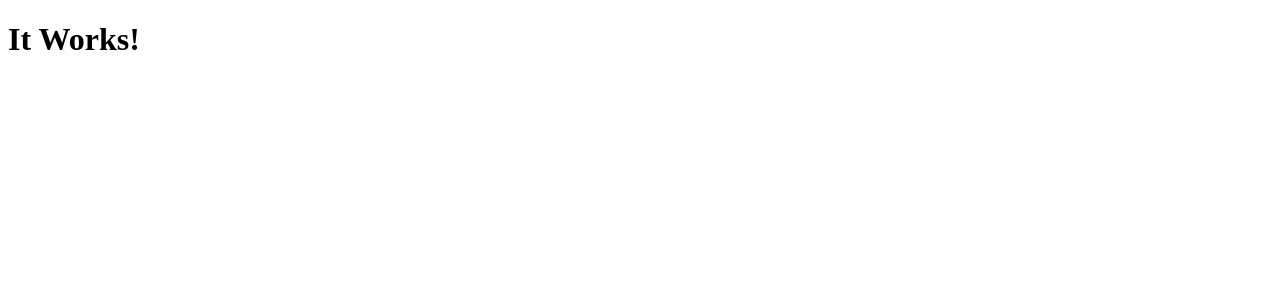
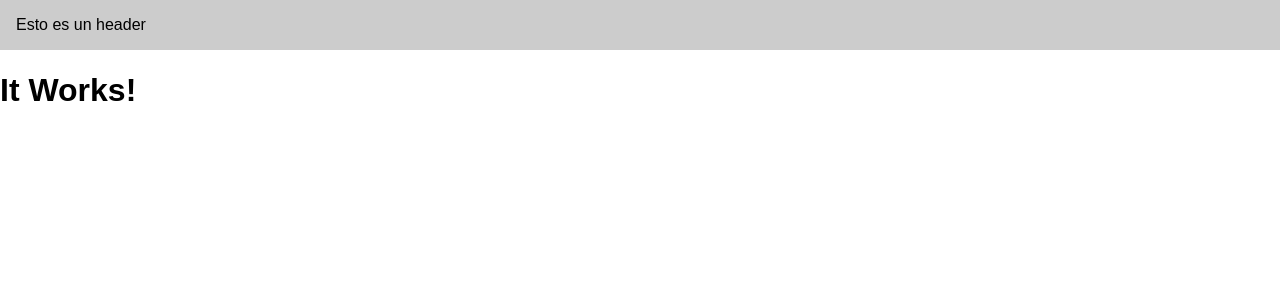
Before and after one commit to HectorMtz22/music-practice, a React (Create React App) app: page / in a window 1280 px wide. Shown: the top 300 px of the page. Built offline with nearby package versions, Linux system fonts and the light colour scheme.

Commit message:
Setup components

```diff
--- a/package.json
+++ b/package.json
@@ -3,6 +3,7 @@
   "version": "0.1.0",
   "private": true,
   "dependencies": {
+    "@material-ui/core": "^4.11.4",
     "@reach/router": "^1.3.4",
     "@testing-library/jest-dom": "^5.13.0",
     "@testing-library/react": "^11.2.7",
@@ -11,6 +12,7 @@
     "@types/node": "^12.20.14",
     "@types/react": "^17.0.9",
     "@types/react-dom": "^17.0.6",
+    "@types/styled-components": "^5.1.9",
     "react": "^17.0.2",
     "react-dom": "^17.0.2",
     "react-scripts": "4.0.3",
--- a/src/App.tsx
+++ b/src/App.tsx
@@ -1,9 +1,16 @@
+import { Fragment } from "react";
+import { Header } from "components/Header";
 import React from "react";
+import { GlobalStyles } from "styles/GlobalStyles";
 function App() {
   return (
-    <div className="App">
-      <h1>It Works!</h1>
-    </div>
+    <Fragment>
+      <GlobalStyles />
+      <div className="App">
+        <Header />
+        <h1>It Works!</h1>
+      </div>
+    </Fragment>
   );
 }
 
--- /dev/null
+++ b/src/components/Header/index.tsx
@@ -0,0 +1,5 @@
+import { HeaderLayout } from "./styles";
+
+export const Header = () => {
+  return <HeaderLayout>Esto es un header</HeaderLayout>;
+};
--- /dev/null
+++ b/src/components/Header/styles.ts
@@ -0,0 +1,6 @@
+import styled from "styled-components";
+
+export const HeaderLayout = styled.header`
+  padding: 1rem;
+  background-color: #ccc;
+`;
--- /dev/null
+++ b/src/styles/GlobalStyles.tsx
@@ -0,0 +1,317 @@
+import { createGlobalStyle } from "styled-components";
+
+export const GlobalStyles = createGlobalStyle`
+html {
+  font-family: sans-serif; /* 1 */
+  line-height: 1.15; /* 2 */
+  -ms-text-size-adjust: 100%; /* 3 */
+  -webkit-text-size-adjust: 100%; /* 3 */
+}
+
+/* Sections
+   ========================================================================== */
+
+/**
+ * Remove the margin in all browsers (opinionated).
+ */
+
+body {
+  margin: 0;
+}
+
+/**
+ * Add the correct display in IE 9-.
+ */
+
+article,
+aside,
+footer,
+header,
+nav,
+section {
+  display: block;
+}
+
+h1 {
+  font-size: 2em;
+  margin: 0.67em 0;
+}
+
+/* Grouping content
+   ========================================================================== */
+
+/**
+ * Add the correct display in IE 9-.
+ * 1. Add the correct display in IE.
+ */
+
+figcaption,
+figure,
+main { /* 1 */
+  display: block;
+}
+
+/**
+ * Add the correct margin in IE 8.
+ */
+
+figure {
+  margin: 1em 40px;
+}
+
+/**
+ * 1. Add the correct box sizing in Firefox.
+ * 2. Show the overflow in Edge and IE.
+ */
+
+hr {
+  box-sizing: content-box; /* 1 */
+  height: 0; /* 1 */
+  overflow: visible; /* 2 */
+}
+
+
+pre {
+  font-family: monospace, monospace; /* 1 */
+  font-size: 1em; /* 2 */
+}
+
+a {
+  background-color: transparent; /* 1 */
+  -webkit-text-decoration-skip: objects; /* 2 */
+}
+
+a:active,
+a:hover {
+  outline-width: 0;
+}
+
+abbr[title] {
+  border-bottom: none; /* 1 */
+  text-decoration: underline; /* 2 */
+  text-decoration: underline dotted; /* 2 */
+}
+
+b,
+strong {
+  font-weight: inherit;
+}
+
+/**
+ * Add the correct font weight in Chrome, Edge, and Safari.
+ */
+
+b,
+strong {
+  font-weight: bolder;
+}
+
+code,
+kbd,
+samp {
+  font-family: monospace, monospace; /* 1 */
+  font-size: 1em; /* 2 */
+}
+
+dfn {
+  font-style: italic;
+}
+
+mark {
+  background-color: #ff0;
+  color: #000;
+}
+
+small {
+  font-size: 80%;
+}
+
+sub,
+sup {
+  font-size: 75%;
+  line-height: 0;
+  position: relative;
+  vertical-align: baseline;
+}
+
+sub {
+  bottom: -0.25em;
+}
+
+sup {
+  top: -0.5em;
+}
+
+audio,
+video {
+  display: inline-block;
+}
+
+audio:not([controls]) {
+  display: none;
+  height: 0;
+}
+
+img {
+  border-style: none;
+}
+
+svg:not(:root) {
+  overflow: hidden;
+}
+
+button,
+input,
+optgroup,
+select,
+textarea {
+  font-family: sans-serif; /* 1 */
+  font-size: 100%; /* 1 */
+  line-height: 1.15; /* 1 */
+  margin: 0; /* 2 */
+}
+
+/**
+ * Show the overflow in IE.
+ * 1. Show the overflow in Edge.
+ */
+
+button,
+input { /* 1 */
+  overflow: visible;
+}
+
+/**
+ * Remove the inheritance of text transform in Edge, Firefox, and IE.
+ * 1. Remove the inheritance of text transform in Firefox.
+ */
+
+button,
+select { /* 1 */
+  text-transform: none;
+}
+
+button,
+html [type="button"], /* 1 */
+[type="reset"],
+[type="submit"] {
+  -webkit-appearance: button; /* 2 */
+}
+
+button::-moz-focus-inner,
+[type="button"]::-moz-focus-inner,
+[type="reset"]::-moz-focus-inner,
+[type="submit"]::-moz-focus-inner {
+  border-style: none;
+  padding: 0;
+}
+
+button:-moz-focusring,
+[type="button"]:-moz-focusring,
+[type="reset"]:-moz-focusring,
+[type="submit"]:-moz-focusring {
+  outline: 1px dotted ButtonText;
+}
+
+fieldset {
+  border: 1px solid #c0c0c0;
+  margin: 0 2px;
+  padding: 0.35em 0.625em 0.75em;
+}
+
+legend {
+  box-sizing: border-box; /* 1 */
+  color: inherit; /* 2 */
+  display: table; /* 1 */
+  max-width: 100%; /* 1 */
+  padding: 0; /* 3 */
+  white-space: normal; /* 1 */
+}
+
+progress {
+  display: inline-block; /* 1 */
+  vertical-align: baseline; /* 2 */
+}
+
+textarea {
+  overflow: auto;
+}
+
+[type="checkbox"],
+[type="radio"] {
+  box-sizing: border-box; /* 1 */
+  padding: 0; /* 2 */
+}
+
+[type="number"]::-webkit-inner-spin-button,
+[type="number"]::-webkit-outer-spin-button {
+  height: auto;
+}
+
+[type="search"] {
+  -webkit-appearance: textfield; /* 1 */
+  outline-offset: -2px; /* 2 */
+}
+
+[type="search"]::-webkit-search-cancel-button,
+[type="search"]::-webkit-search-decoration {
+  -webkit-appearance: none;
+}
+
+
+::-webkit-file-upload-button {
+  -webkit-appearance: button; /* 1 */
+  font: inherit; /* 2 */
+}
+
+/* Interactive
+   ========================================================================== */
+
+/*
+ * Add the correct display in IE 9-.
+ * 1. Add the correct display in Edge, IE, and Firefox.
+ */
+
+details, /* 1 */
+menu {
+  display: block;
+}
+
+/*
+ * Add the correct display in all browsers.
+ */
+
+summary {
+  display: list-item;
+}
+
+/* Scripting
+   ========================================================================== */
+
+/**
+ * Add the correct display in IE 9-.
+ */
+
+canvas {
+  display: inline-block;
+}
+
+/**
+ * Add the correct display in IE.
+ */
+
+template {
+  display: none;
+}
+
+/* Hidden
+   ========================================================================== */
+
+/**
+ * Add the correct display in IE 10-.
+ */
+
+[hidden] {
+  display: none;
+}
+`;
```
Also changed, not shown: 1 other file (tests, documents, lock files or other folders).
